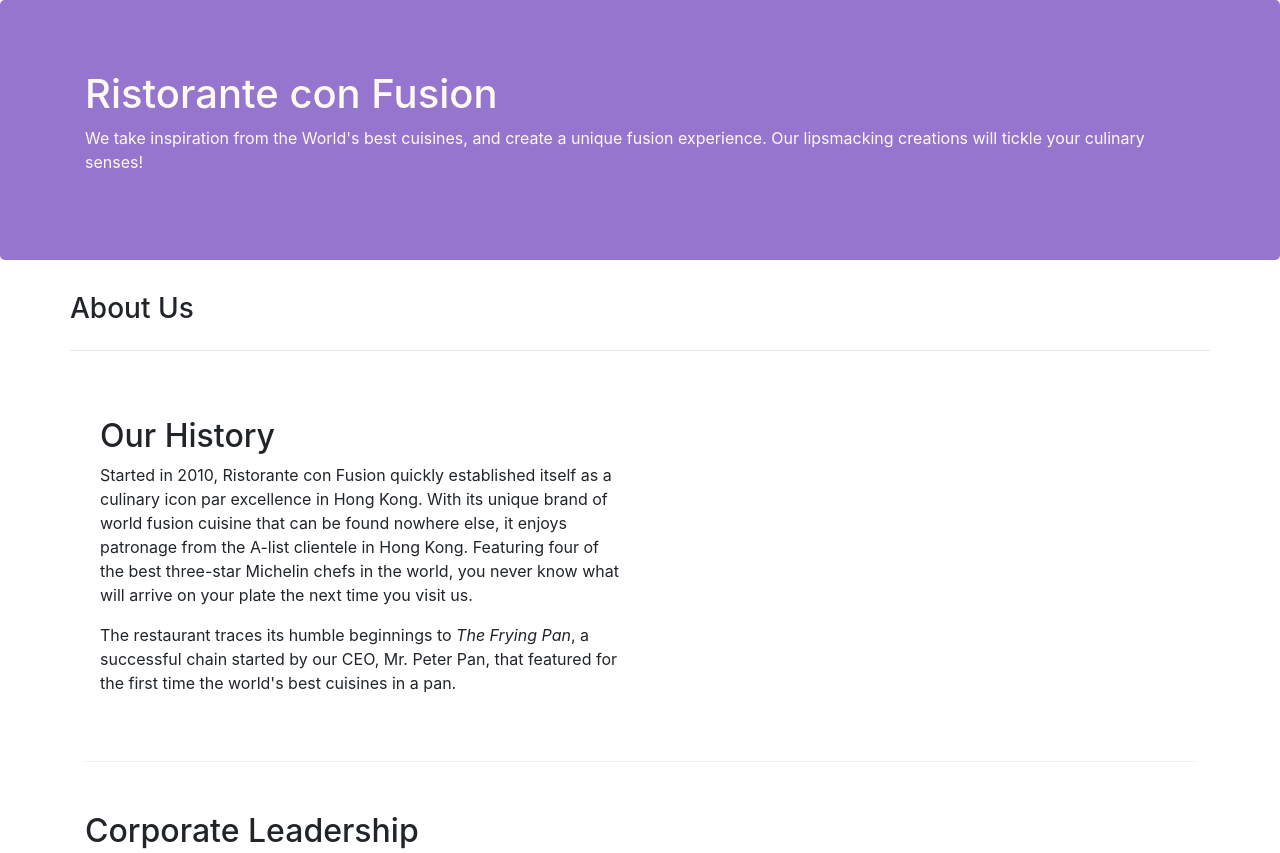
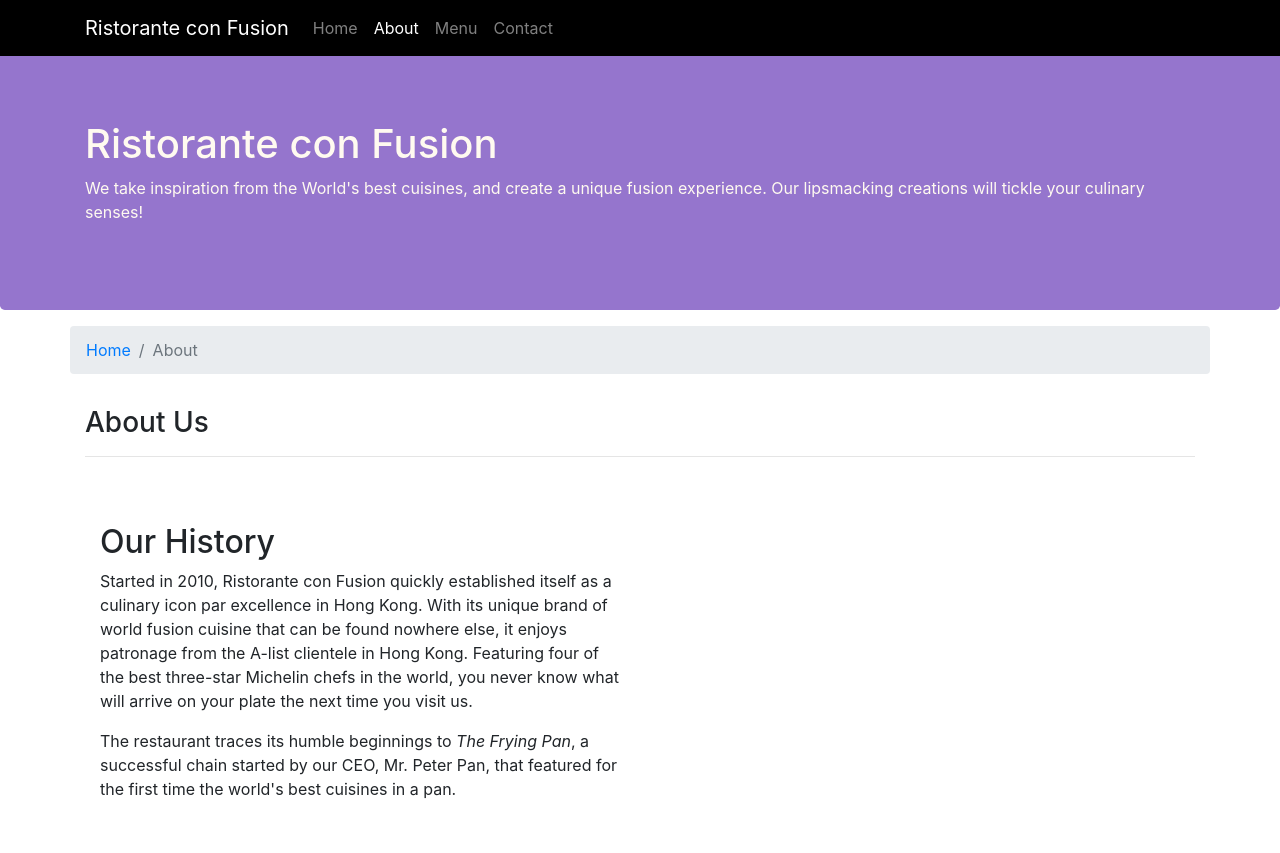
Before and after one commit to Marwa64/Bootstrap-Practice, a website: page aboutus.html in a window 1280 px wide. Shown: the top 853 px of the page. Drawn offline with nearby package versions, Linux system fonts and the light colour scheme.

Commit message:
navbar and breadcrumbs

```diff
--- a/aboutus.html
+++ b/aboutus.html
@@ -13,7 +13,22 @@
 </head>
 
 <body>
-
+  <nav class="navbar navbar-dark navbar-expand-sm fixed-top">
+    <div class="container">
+      <a class="navbar-brand" href="index.html">Ristorante con Fusion</a>
+        <button class="navbar-toggler" type="button" data-toggle="collapse" data-target="#Navbar">
+          <span class="navbar-toggler-icon"><span>
+        </button>
+        <div class="collapse navbar-collapse" id="Navbar">
+          <ul class="navbar-nav">
+            <li class="nav-item"><a class="nav-link" href="index.html">Home</a></li>
+            <li class="nav-item active"><a class="nav-link" href="aboutus.html">About</a></li>
+            <li class="nav-item"><a class="nav-link" href="#">Menu</a></li>
+            <li class="nav-item"><a class="nav-link" href="#">Contact</a></li>
+          </ul>
+      </div>
+    </div>
+  </nav>
     <header>
       <div class="jumbotron">
         <div class="container">
@@ -26,8 +41,12 @@
     </header>
 
     <div class="container">
-        <div>
-            <div class="row">
+        <div class="row">
+          <div class="col-12 breadcrumb">
+            <li class="breadcrumb-item"><a href="index.html">Home</a></li>
+            <li class="breadcrumb-item active">About</li>
+          </div>
+            <div class="col-12">
                <h3>About Us</h3>
                <hr>
             </div>
--- a/styles.css
+++ b/styles.css
@@ -1,4 +1,5 @@
 body{
+  padding: 50px 0px 0px 0px;
   overflow-x: hidden;
 }
 .row-header{
@@ -20,6 +21,7 @@ body{
     padding:70px 30px 70px 30px;
     background: #9575CD ;
     color:floralwhite;
+    margin-bottom: 1rem;
 }
 address{
     font-size:80%;
@@ -30,3 +32,15 @@ address{
 hr{
   width: 100%;
 }
+.navbar{
+  background-color: black;
+}
+.nav-link{
+  color:white;
+}
+.nav-link:hover{
+  color: #de1ede;
+}
+.breadcrumb{
+  margin-bottom: 2rem;;
+}
```
Also changed, not shown: index.html (+16 -1 lines).
